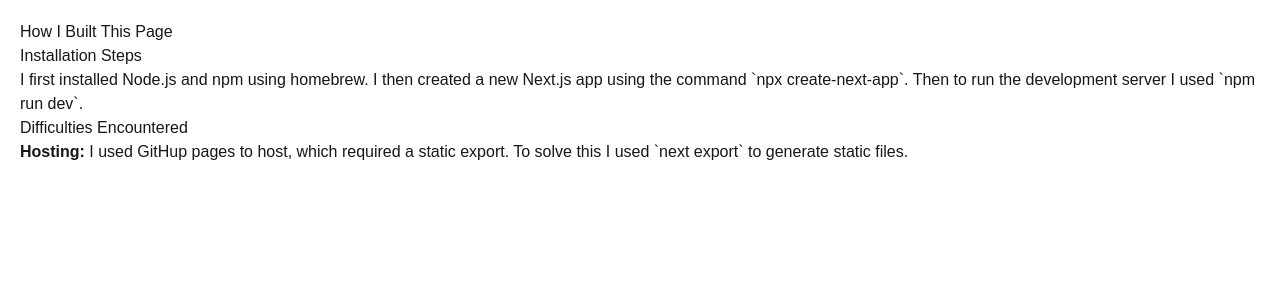
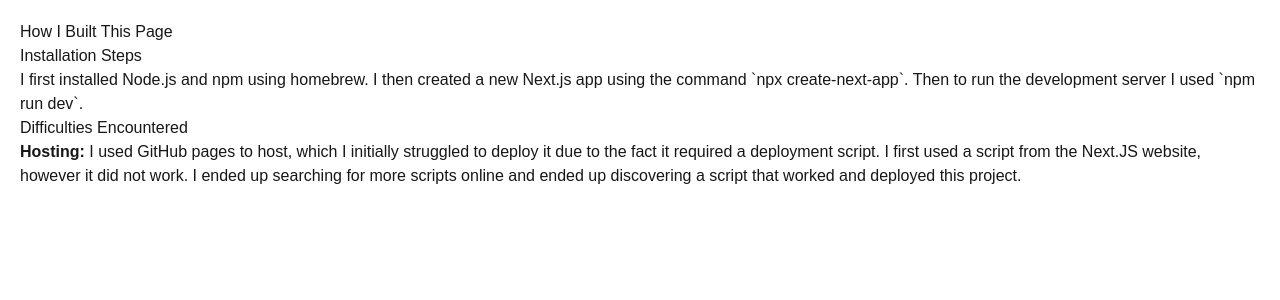
Before and after one commit to mithun-s14/Lab10-Problem3, a Next.js app: page / in a window 1280 px wide. Shown: the top 300 px of the page. Built offline with nearby package versions, Linux system fonts and the light colour scheme.

Commit message:
Editing Difficulties

```diff
--- a/app/page.js
+++ b/app/page.js
@@ -10,8 +10,10 @@ export default function HowItWasBuilt() {
           </p>
           <h2>Difficulties Encountered</h2>
           <p>
-              <strong>Hosting:</strong> I used GitHup pages to host, which required a static export.
-              To solve this I used `next export` to generate static files.
+              <strong>Hosting:</strong> I used GitHub pages to host, which I initially struggled to deploy it
+              due to the fact it required a deployment script. I first used a script from the Next.JS website,
+              however it did not work. I ended up searching for more scripts online and ended up discovering
+              a script that worked and deployed this project.
           </p>
       </div>
   );
```
